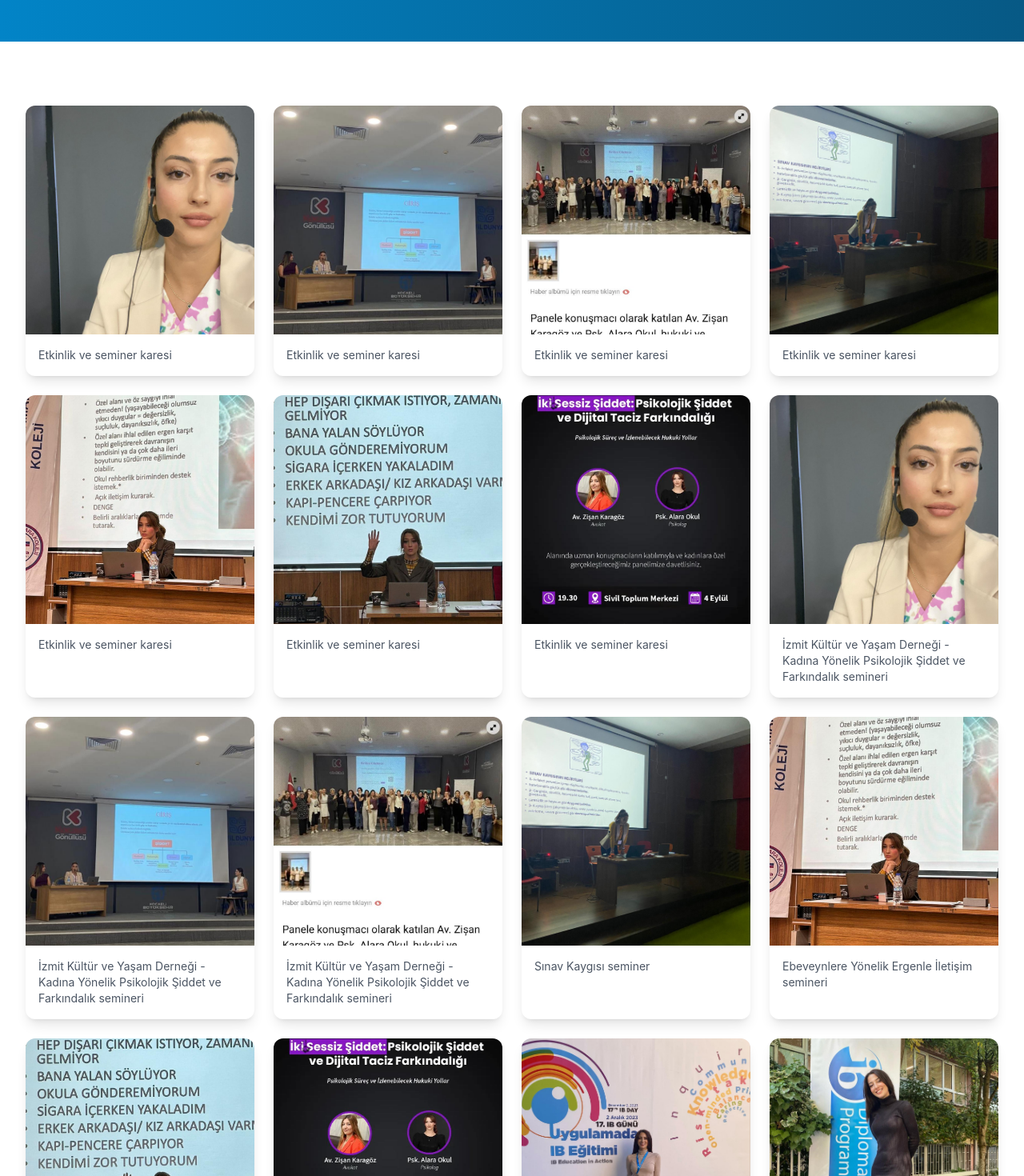
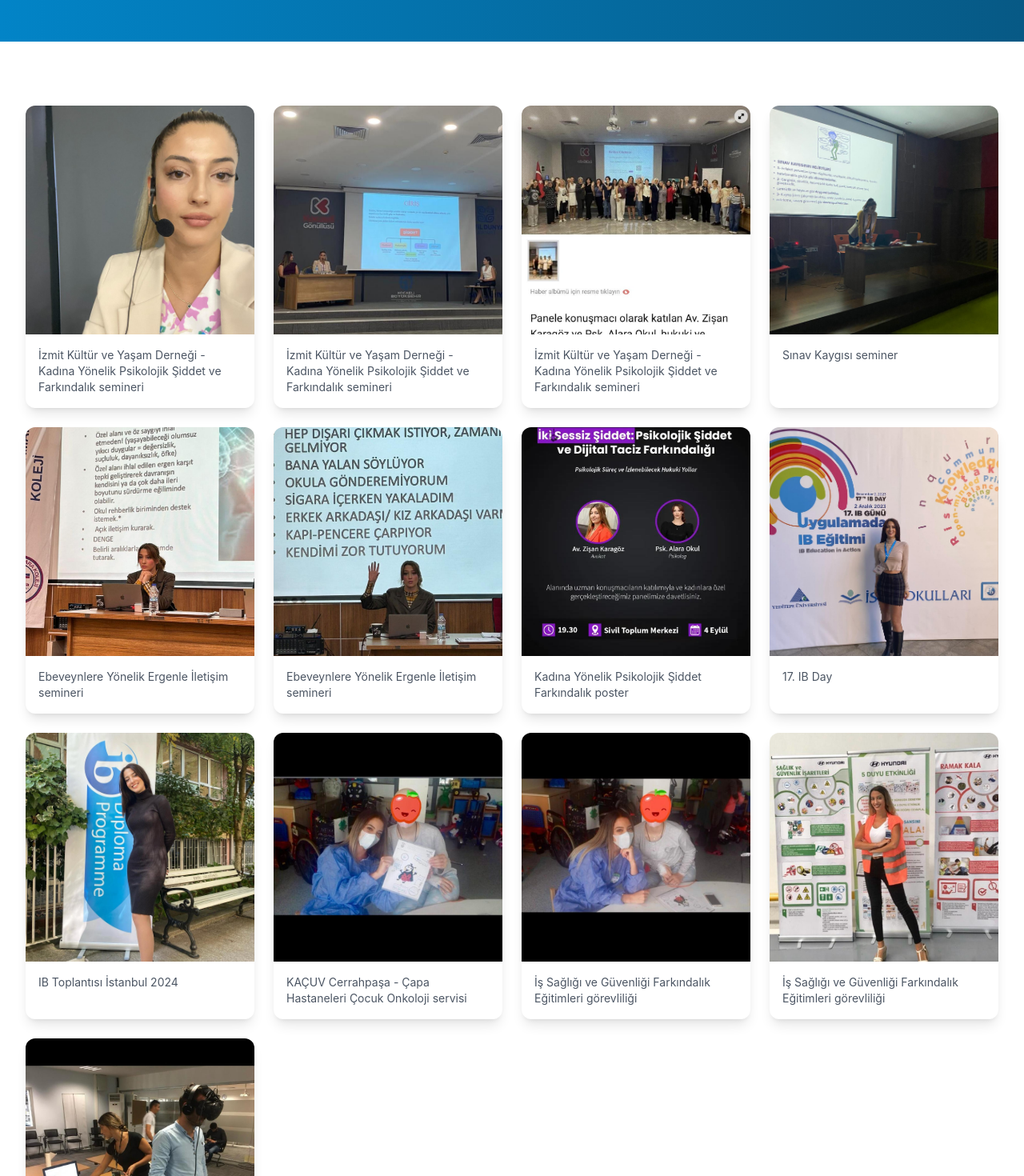
Before and after one commit to deregulcicek/ALARA, a React (Vite) app in the folder frontend/: page /gallery in a window 1280 px wide. Shown: the part 320-1790 px from the top of the page at 80% size. Built offline with nearby package versions, Linux system fonts and the light colour scheme; no server answers.

Commit message:
Update: Remove duplicate 'Etkinlik ve seminer karesi' cards, swap 2nd and 4th photos in gallery

```diff
--- a/frontend/src/pages/Gallery.jsx
+++ b/frontend/src/pages/Gallery.jsx
@@ -9,13 +9,7 @@ const Gallery = () => {
   const [selectedImageIndex, setSelectedImageIndex] = useState(0)
 
   const [galleryImages] = useState([
-    '/images/gallery-1.jpg',
-    '/images/gallery-2.jpg',
-    '/images/gallery-3.jpg',
-    '/images/gallery-4.jpg',
-    '/images/gallery-5.jpg',
-    '/images/gallery-6.jpg',
-    '/images/gallery-7.jpg',
+    // İlk 7 "Etkinlik ve seminer karesi" kaldırıldı
     '/images/gallery-8.jpg',
     '/images/gallery-9.jpg',
     '/images/gallery-10.jpg',
@@ -26,20 +20,14 @@ const Gallery = () => {
     '/images/gallery-15.jpg',
     '/images/gallery-16.jpg',
     '/images/gallery-17.jpg',
-    '/images/gallery-18.jpg',
+    '/images/gallery-20.jpg', // 2. fotoğraf ile 4. fotoğraf yer değiştirdi (eski 4. fotoğraf)
     '/images/gallery-19.jpg',
-    '/images/gallery-20.jpg'
+    '/images/gallery-18.jpg' // 2. fotoğraf ile 4. fotoğraf yer değiştirdi (eski 2. fotoğraf)
   ])
 
   const getImageDescription = (index) => {
     const descriptions = [
-      'Etkinlik ve seminer karesi',
-      'Etkinlik ve seminer karesi',
-      'Etkinlik ve seminer karesi',
-      'Etkinlik ve seminer karesi',
-      'Etkinlik ve seminer karesi',
-      'Etkinlik ve seminer karesi',
-      'Etkinlik ve seminer karesi',
+      // İlk 7 "Etkinlik ve seminer karesi" kaldırıldı
       'İzmit Kültür ve Yaşam Derneği - Kadına Yönelik Psikolojik Şiddet ve Farkındalık semineri',
       'İzmit Kültür ve Yaşam Derneği - Kadına Yönelik Psikolojik Şiddet ve Farkındalık semineri',
       'İzmit Kültür ve Yaşam Derneği - Kadına Yönelik Psikolojik Şiddet ve Farkındalık semineri',
@@ -50,9 +38,9 @@ const Gallery = () => {
       '17. IB Day',
       'IB Toplantısı İstanbul 2024',
       'KAÇUV Cerrahpaşa - Çapa Hastaneleri Çocuk Onkoloji servisi',
-      'KAÇUV Cerrahpaşa - Çapa Hastaneleri Çocuk Onkoloji servisi',
+      'İş Sağlığı ve Güvenliği Farkındalık Eğitimleri görevliliği', // 2. fotoğraf ile 4. fotoğraf yer değiştirdi (eski 4. fotoğraf)
       'İş Sağlığı ve Güvenliği Farkındalık Eğitimleri görevliliği',
-      'İş Sağlığı ve Güvenliği Farkındalık Eğitimleri görevliliği'
+      'KAÇUV Cerrahpaşa - Çapa Hastaneleri Çocuk Onkoloji servisi' // 2. fotoğraf ile 4. fotoğraf yer değiştirdi (eski 2. fotoğraf)
     ]
     return descriptions[index] || 'Seminer ve etkinlik karesi'
   }
```
